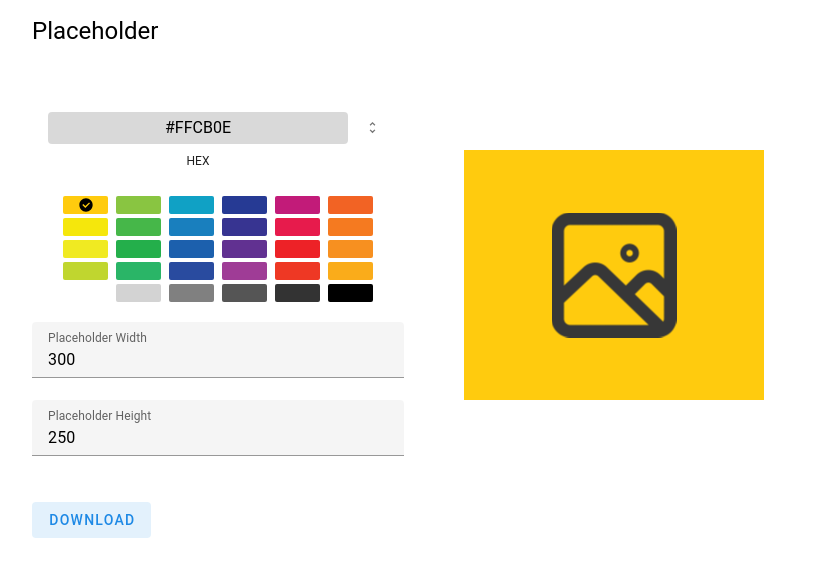
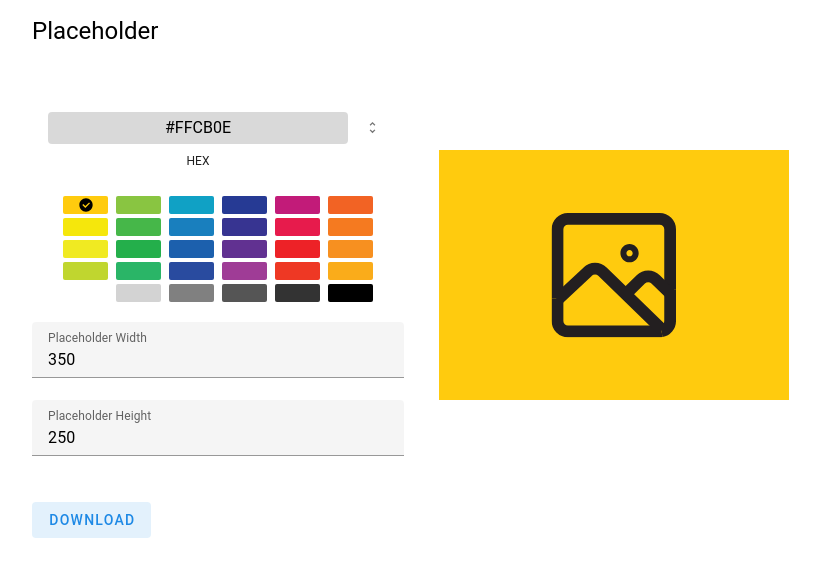
Before and after one commit to larsliin/placeholder, a Vue app: page / in a window 1280 px wide. Shown: the top 576 px of the page, without its empty margins (224-1044 px from the left). Built offline with nearby package versions, Linux system fonts and the light colour scheme.

Commit message:
placeholder image black wite toggle

```diff
--- a/index.html
+++ b/index.html
@@ -2,7 +2,7 @@
 <html lang="en">
   <head>
     <meta charset="UTF-8" />
-    <link rel="icon" type="image/svg+xml" href="/bookmark.png" />
+    <link rel="icon" type="image/svg+xml" href="/placeholder.png" />
     <meta name="viewport" content="width=device-width, initial-scale=1.0" />
     <title>Placeholder</title>
   </head>
--- a/popup.html
+++ b/popup.html
@@ -2,7 +2,7 @@
 <html lang="en">
   <head>
     <meta charset="UTF-8" />
-    <link rel="icon" type="image/svg+xml" href="/bookmark.png" />
+    <link rel="icon" type="image/svg+xml" href="/placeholder.png" />
     <meta name="viewport" content="width=device-width, initial-scale=1.0" />
     <title>Placeholder</title>
   </head>
--- a/src/App.vue
+++ b/src/App.vue
@@ -1,11 +1,8 @@
 <template>
+    <span class="icon-placeholder"></span>
     <PlaceholderView />
 </template>
 
 <script setup>
     import PlaceholderView from '@/views/PlaceholderView.vue';
 </script>
-
-<style>
-
-</style>
--- a/src/components/PlaceholderCanvas.vue
+++ b/src/components/PlaceholderCanvas.vue
@@ -14,7 +14,7 @@
                     v-model="backgroundColor"
                     hide-sliders
                     hide-canvas
-                    :swatches="swatches"
+                    :swatches="PLACEHOLDER.CANVAS.swatches"
                     show-swatches
                     :rounded="true"
                     width="100"
@@ -51,20 +51,13 @@
 
 <script setup>
     import { onMounted, ref, watch } from 'vue';
-    import { PLACEHOLDER_IMAGE } from '@/constants';
+    import { PLACEHOLDER } from '@/constants';
+    import useColors from '@cmp/colors';
 
-    const swatches = [
-        ['#ffcb0e', '#f5e70c', '#f0ea22', '#c0d62f', '#FFFFFF'],
-        ['#89c541', '#46b749', '#24af4b', '#2ab567', '#D3D3D3'],
-        ['#10a1c5', '#197fbe', '#1c60ad', '#294b9f', '#808080'],
-        ['#263a94', '#373491', '#613191', '#9f3c96', '#555555'],
-        ['#c21b79', '#e71b4c', '#ed2227', '#ee3824', '#333333'],
-        ['#f26324', '#f57a20', '#f79020', '#faac1a', '#000000'],
-    ];
-    const backgroundColor = ref(swatches[0][0]);
+    const backgroundColor = ref(PLACEHOLDER.CANVAS.swatches[0][0]);
 
-    const canvasWidth = ref(300);
-    const canvasHeight = ref(250);
+    const canvasWidth = ref(PLACEHOLDER.CANVAS.width);
+    const canvasHeight = ref(PLACEHOLDER.CANVAS.height);
     const canvas = ref(null);
 
     function onButtonClick() {
@@ -102,34 +95,30 @@
 
         return { width, height };
     }
-    const img = ref(null);
+    const imgBlack = ref(null);
+    const imgWhite = ref(null);
 
-    const scale = ref(1);
+    const colors = useColors();
 
-    const canvasContainer = ref();
     function drawCanvas() {
         const ctx = canvas.value.getContext('2d');
 
         canvas.value.width = canvasWidth.value;
         canvas.value.height = canvasHeight.value;
 
-        // console.log(canvasWidth.value / canvasContainer.value.clientWidth);
-
-        // const overflow = canvasWidth.value / canvasContainer.value.clientWidth;
-        // if (overflow > 1) {
-        //     scale.value = 1 - (overflow - 1);
-        // }
-
         // Fill the entire canvas with the dynamic background color
         ctx.fillStyle = backgroundColor.value;
         ctx.fillRect(0, 0, canvasWidth.value, canvasHeight.value);
 
-        if (img.value) {
-            const dims = getImageDims(img.value);
+        const image = colors.isHexBelow50Percent(backgroundColor.value)
+            ? imgWhite.value : imgBlack.value;
+
+        if (image) {
+            const dims = getImageDims(image);
             const x = (canvasWidth.value - dims.width) / 2;
             const y = (canvasHeight.value - dims.height) / 2;
 
-            ctx.drawImage(img.value, x, y, dims.width, dims.height);
+            ctx.drawImage(image, x, y, dims.width, dims.height);
         }
     }
 
@@ -150,17 +139,38 @@
         drawCanvas();
     });
 
-    onMounted(() => {
-        // Load the image only once during the component's lifecycle
-        img.value = new Image();
-        img.value.src = PLACEHOLDER_IMAGE.CANVAS.imagePath; // Replace with your image path
+    // Function to create a promise that resolves when an image is loaded
+    const loadImage = (src) => new Promise((resolve, reject) => {
+        const img = new Image();
+        img.onload = () => resolve(img);
+        img.onerror = (error) => reject(error);
+        img.src = src;
+    });
 
-        // When the image loads, draw it for the first time
-        img.value.onload = () => {
-            drawCanvas(backgroundColor.value); // Initial draw with the background color
-        };
+    onMounted(async () => {
+        // Create Blobs from the SVGs and convert them to URLs
+        const blobBlack = new Blob([PLACEHOLDER.CANVAS.svgBlack], { type: 'image/svg+xml' });
+        const urlBlack = URL.createObjectURL(blobBlack);
 
-        drawCanvas(backgroundColor.value);
+        const blobWhite = new Blob([PLACEHOLDER.CANVAS.svgWhite], { type: 'image/svg+xml' });
+        const urlWhite = URL.createObjectURL(blobWhite);
+
+        try {
+            // Load both images and wait for them to be loaded
+            const [loadedImgBlack, loadedImgWhite] = await Promise.all([
+                loadImage(urlBlack),
+                loadImage(urlWhite),
+            ]);
+
+            // Assign the loaded images to refs
+            imgBlack.value = loadedImgBlack;
+            imgWhite.value = loadedImgWhite;
+
+            // Call your drawCanvas function with the loaded images
+            drawCanvas(backgroundColor.value);
+        } catch (error) {
+            console.error('Error loading images:', error);
+        }
     });
 </script>
 <style lang="scss" scoped>
--- a/src/constants.js
+++ b/src/constants.js
@@ -4,11 +4,19 @@ export const EMITS = Object.freeze({
     SAVE: 'save',
 });
 
-export const PLACEHOLDER_IMAGE = Object.freeze({
+export const PLACEHOLDER = Object.freeze({
     CANVAS: new UiCanvas(
-        '500',
-        '500',
-        './src/assets/images/placeholder.png',
+        350,
+        250,
+        '<svg id="Layer_2" xmlns="http://www.w3.org/2000/svg" viewBox="0 0 500 500"><defs><style>.cls-1{fill:#231f20;}.cls-2{fill:none;stroke:#231f20;stroke-miterlimit:10;stroke-width:47px;}</style></defs><path class="cls-2" d="M24,343.52V66.86c0-23.12,18.72-41.86,41.82-41.86h366.89c23.1,0,41.82,18.74,41.82,41.86v241.8"/><path class="cls-2" d="M24,343.52v90.61c0,23.12,18.72,41.86,41.82,41.86h366.89c2.51,0,4.96-.23,7.34-.66"/><path class="cls-2" d="M474.53,308.67v125.47c0,20.61-14.88,37.73-34.48,41.21"/><path class="cls-2" d="M24,349.52l120.61-112.73c16.33-16.35,42.81-16.35,59.14,0l239.3,232.55"/><path class="cls-2" d="M293.62,330.13l63.61-62.68c16.33-16.35,42.81-16.35,59.14,0l58.63,57.05"/><path class="cls-1" d="M312.2,150c6.9,0,12.49,5.6,12.49,12.5s-5.59,12.5-12.49,12.5-12.49-5.6-12.49-12.5,5.59-12.5,12.49-12.5M312.2,126c-20.12,0-36.49,16.37-36.49,36.5s16.37,36.5,36.49,36.5,36.49-16.37,36.49-36.5-16.37-36.5-36.49-36.5h0Z"/></svg>',
+        '<svg id="Layer_2" xmlns="http://www.w3.org/2000/svg" viewBox="0 0 500 500"><defs><style>.cls-1{fill:#eeeeee;}.cls-2{fill:none;stroke:#eeeeee;stroke-miterlimit:10;stroke-width:47px;}</style></defs><path class="cls-2" d="M24,343.52V66.86c0-23.12,18.72-41.86,41.82-41.86h366.89c23.1,0,41.82,18.74,41.82,41.86v241.8"/><path class="cls-2" d="M24,343.52v90.61c0,23.12,18.72,41.86,41.82,41.86h366.89c2.51,0,4.96-.23,7.34-.66"/><path class="cls-2" d="M474.53,308.67v125.47c0,20.61-14.88,37.73-34.48,41.21"/><path class="cls-2" d="M24,349.52l120.61-112.73c16.33-16.35,42.81-16.35,59.14,0l239.3,232.55"/><path class="cls-2" d="M293.62,330.13l63.61-62.68c16.33-16.35,42.81-16.35,59.14,0l58.63,57.05"/><path class="cls-1" d="M312.2,150c6.9,0,12.49,5.6,12.49,12.5s-5.59,12.5-12.49,12.5-12.49-5.6-12.49-12.5,5.59-12.5,12.49-12.5M312.2,126c-20.12,0-36.49,16.37-36.49,36.5s16.37,36.5,36.49,36.5,36.49-16.37,36.49-36.5-16.37-36.5-36.49-36.5h0Z"/></svg>',
+        [
+            ['#ffcb0e', '#f5e70c', '#f0ea22', '#c0d62f', '#FFFFFF'],
+            ['#89c541', '#46b749', '#24af4b', '#2ab567', '#D3D3D3'],
+            ['#10a1c5', '#197fbe', '#1c60ad', '#294b9f', '#808080'],
+            ['#263a94', '#373491', '#613191', '#9f3c96', '#555555'],
+            ['#c21b79', '#e71b4c', '#ed2227', '#ee3824', '#333333'],
+            ['#f26324', '#f57a20', '#f79020', '#faac1a', '#000000'],
+        ],
     ),
-    COLORS: ['#0ac0e9', '#ff9933', '#9393ff', '#ffff7e', '#7cff95', '#ff7f7f'],
 });
--- a/src/models/Canvas.js
+++ b/src/models/Canvas.js
@@ -1,7 +1,9 @@
 export default class UiCanvas {
-    constructor(canvasWidth, canvasHeight, imagePath) {
-        this.canvasWidth = canvasWidth;
-        this.canvasHeight = canvasHeight;
-        this.imagePath = imagePath;
+    constructor(width, height, svgBlack, svgWhite, swatches) {
+        this.width = width;
+        this.height = height;
+        this.svgBlack = svgBlack;
+        this.svgWhite = svgWhite;
+        this.swatches = swatches;
     }
 }
--- /dev/null
+++ b/src/shared/composables/colors.js
@@ -0,0 +1,51 @@
+export default function useColors() {
+    // calculate black or white color
+    function expandHex(hex) {
+        // If the HEX is in shorthand (3 digits), expand it to 6 digits
+        if (hex.length === 4) {
+            return `#${hex[1]}${hex[1]}${hex[2]}${hex[2]}${hex[3]}${hex[3]}`;
+        }
+        return hex;
+    }
+
+    function hexToRgb(hex) {
+        // Expand the HEX if it's shorthand
+        const expandedHex = expandHex(hex);
+
+        // Remove the leading # if it's present
+        const cleanedHex = expandedHex.replace(/^#/, '');
+
+        // Parse the RGB values using arithmetic operations
+        const bigint = parseInt(cleanedHex, 16);
+        const r = Math.floor(bigint / (256 * 256)); // Red component
+        const g = Math.floor((bigint % (256 * 256)) / 256); // Green component
+        const b = bigint % 256; // Blue component
+
+        return [r, g, b];
+    }
+
+    function getLuminance(r, g, b) {
+        // Normalize the RGB values to the range [0, 1]
+        const normalizedR = r / 255;
+        const normalizedG = g / 255;
+        const normalizedB = b / 255;
+
+        // Calculate luminance
+        return 0.2126 * normalizedR + 0.7152 * normalizedG + 0.0722 * normalizedB;
+    }
+
+    function isHexBelow50Percent(hex) {
+        // Convert HEX to RGB
+        const [r, g, b] = hexToRgb(hex);
+
+        // Get luminance
+        const luminance = getLuminance(r, g, b);
+
+        // Check if luminance is below 50% (i.e., < 0.5)
+        return luminance < 0.5;
+    }
+
+    return {
+        isHexBelow50Percent,
+    };
+}
```
Also changed, not shown: placeholder.png (added), src/assets/images/placeholder.svg (added), src/shared/stores/bookmarks/index.js (line endings or trailing spaces).
